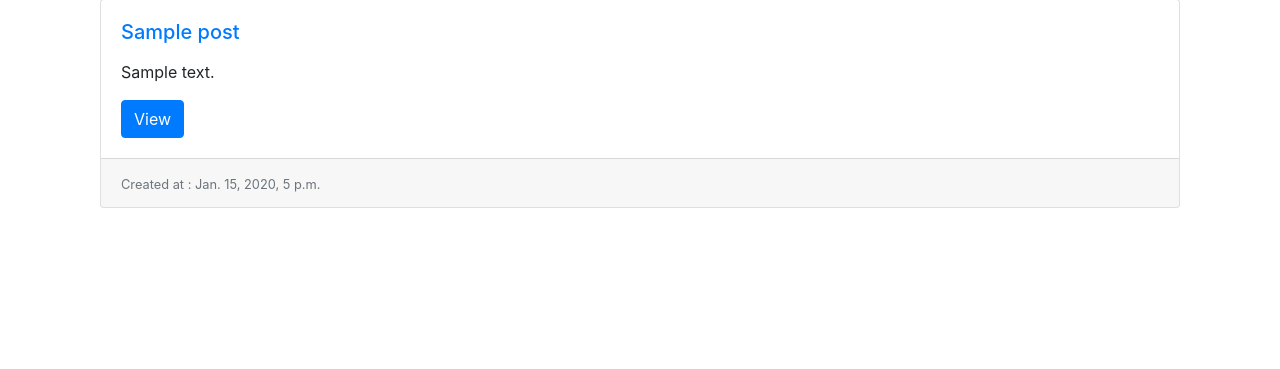
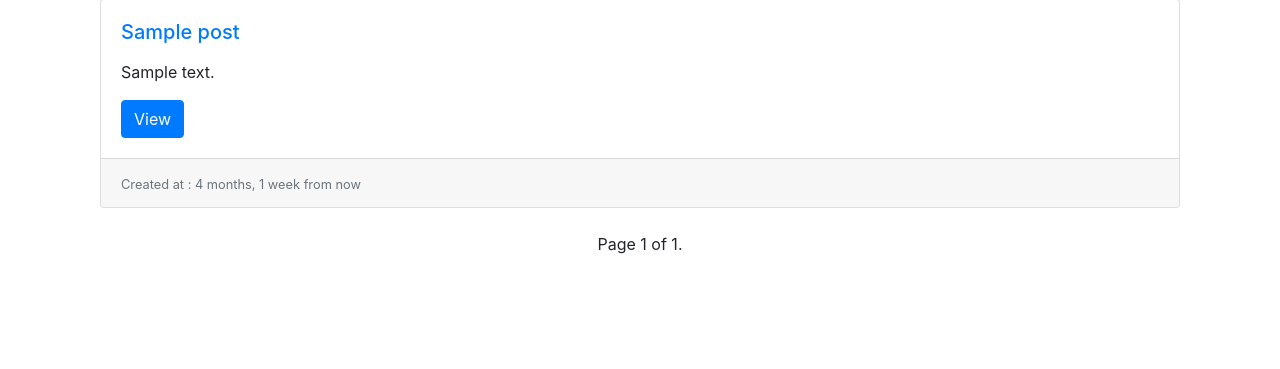
Before and after one commit to rifqirosyidi/django-blog-app, a Django app: page /posts/ in a window 1280 px wide. Shown: the part 103-472 px from the top of the page. Run offline with Django 3.2, Linux system fonts and the light colour scheme; tables that the repository leaves empty hold one stand-in row (values such as "Sample post"); some libraries are stand-ins or nearby versions.

Commit message:
pagination

```diff
--- a/django_project/settings.py
+++ b/django_project/settings.py
@@ -31,13 +31,17 @@ ALLOWED_HOSTS = []
 # Application definition
 
 INSTALLED_APPS = [
+    # Apps
     'posts.apps.PostsConfig',
+
+    # Django
     'django.contrib.admin',
     'django.contrib.auth',
     'django.contrib.contenttypes',
     'django.contrib.sessions',
     'django.contrib.messages',
     'django.contrib.staticfiles',
+    'django.contrib.humanize',
 ]
 
 MIDDLEWARE = [
--- a/posts/views.py
+++ b/posts/views.py
@@ -1,7 +1,7 @@
 from django.contrib import messages
 from django.shortcuts import render, get_object_or_404, redirect
-from django.http import HttpResponse, HttpResponseRedirect
-from django.urls import reverse
+from django.http import HttpResponseRedirect
+from django.core.paginator import Paginator
 
 from .models import Post
 from .forms import PostForm
@@ -42,24 +42,19 @@ def post_detail(request, id):
 
 
 def post_list(request):
-    query_set = Post.objects.all()
+    query_list = Post.objects.all().order_by('-timestamp')
+    paginator = Paginator(query_list, 5)
+    page_request_var = "page"
+    page = request.GET.get(page_request_var)
+    query_set = paginator.get_page(page)
 
     context = {
             "title": "My User List",
-            "object_list": query_set
+            "object_list": query_set,
+            "page_request_var": page_request_var
         }
 
-    # if request.user.is_authenticated:
-    #     context = {
-    #         "title": "My User List"
-    #     }
-    # else:
-    #     context = {
-    #         "title": "List"
-    #     }
-
     return render(request, 'post_list.html', context)
-    # return HttpResponse('List')
 
 
 def post_update(request, id):
--- a/templates/post_list.html
+++ b/templates/post_list.html
@@ -1,4 +1,5 @@
 {% extends 'base.html' %}
+{% load humanize %}
 
 {% block content %}
     <div class="container m-3 p-2">
@@ -15,10 +16,30 @@
                 <a href="{% url 'posts:detail' object.id %}" class="btn btn-primary">View</a>
             </div>
             <div class="card-footer">
-              <small class="text-muted">Created at :  {{ object.timestamp }}</small>
+              <small class="text-muted">Created at :  {{ object.timestamp|naturaltime }}</small>
             </div>
           </div>
         </div>
     {% endfor %}
+
+    <div class="mx-auto">
+        <div class="pagination mt-3 mb-3">
+            <span class="step-links">
+                {% if object_list.has_previous %}
+                    <a href="?{{ page_request_var }}=1">&laquo; first</a>
+                    <a href="?{{ page_request_var }}={{ object_list.previous_page_number }}">previous</a>
+                {% endif %}
+
+                <span class="current">
+                    Page {{ object_list.number }} of {{ object_list.paginator.num_pages }}.
+                </span>
+
+                {% if object_list.has_next %}
+                    <a href="?{{ page_request_var }}={{ object_list.next_page_number }}">next</a>
+                    <a href="?{{ page_request_var }}={{ object_list.paginator.num_pages }}">last &raquo;</a>
+                {% endif %}
+            </span>
+        </div>
+    </div>
     </div>
 {% endblock content %}
```
